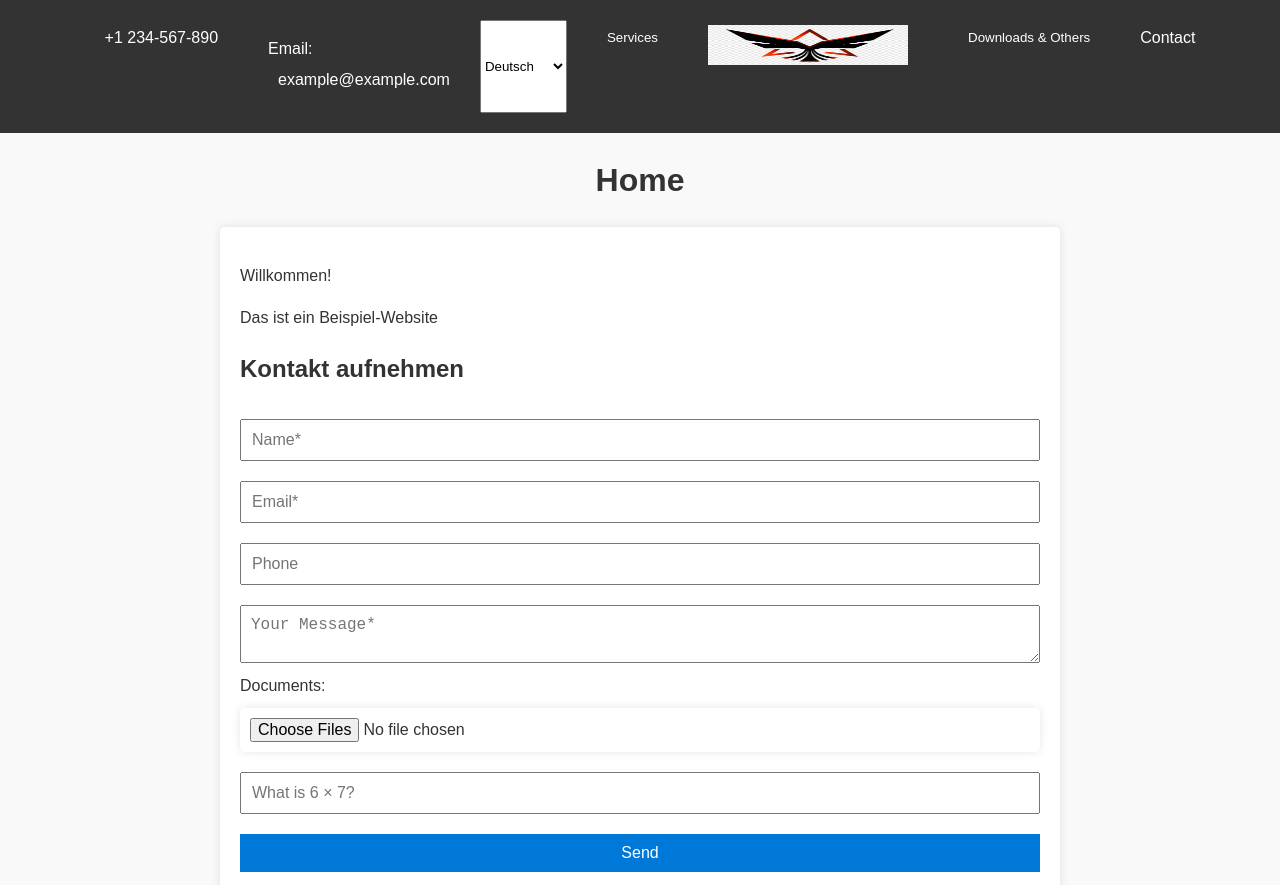
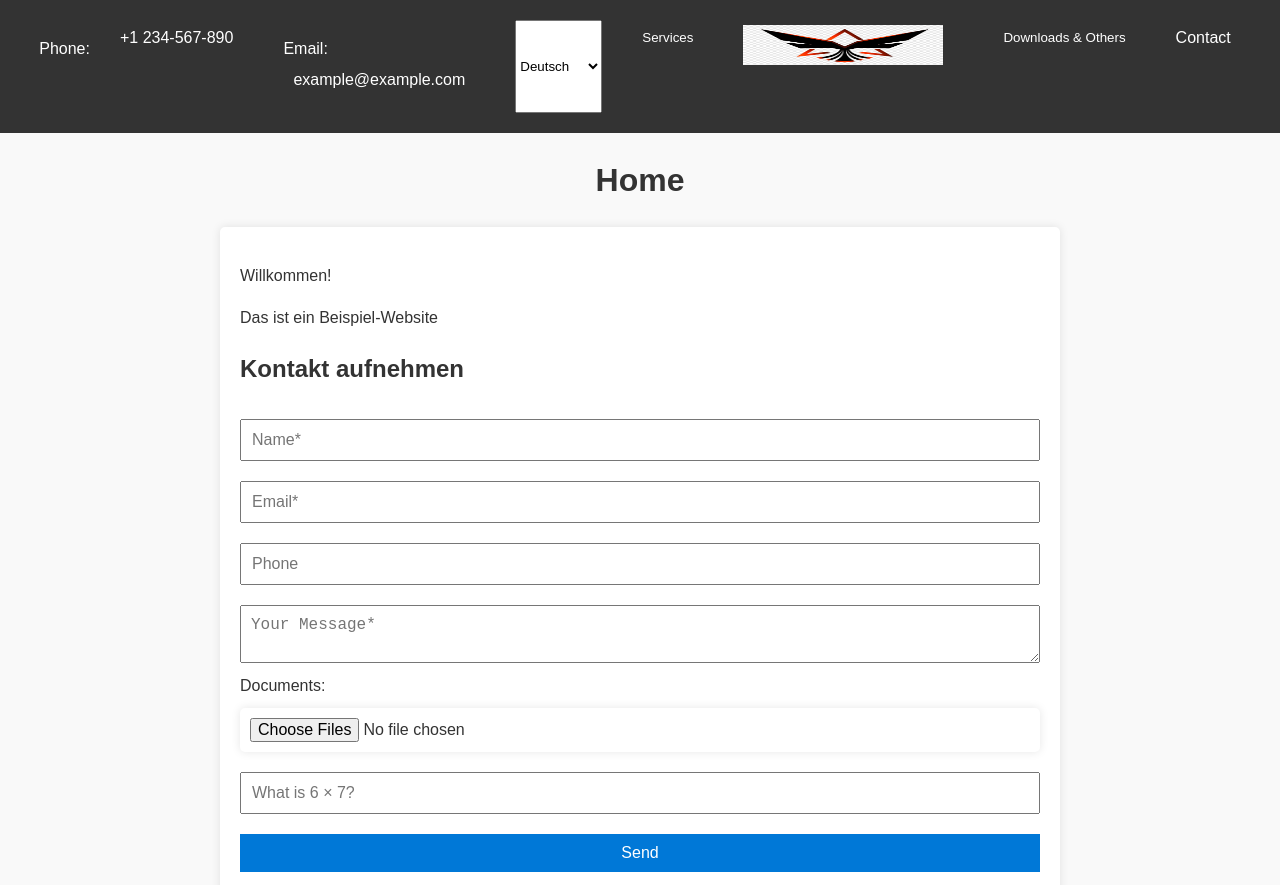
Before and after one commit to Daniel-616/prevodach, a plain HTML site: page index.html in a window 1280 px wide. Shown: the top 885 px of the page. Drawn offline with Linux system fonts and the light colour scheme.

Commit message:
Update index.html

```diff
--- a/index.html
+++ b/index.html
@@ -10,8 +10,9 @@
     <header>
 		<nav class="menu">
 			<div class="large-menu">
-				<p></p><a href="tel:+1234567890" aria-label="Call us at +1 234-567-890">+1 234-567-890</a></p>
+				<p>Phone: </p><a href="tel:+1234567890" aria-label="Call us at +1 234-567-890">+1 234-567-890</a></p>
 				<p>Email: <a href="mailto:example@example.com" aria-label="Email us at example@example.com">example@example.com</a></p>
+				</br>
 				<select id="languageSelector">
 				<option value="de">Deutsch</option>
 				<option value="bg">Български</option>
```
